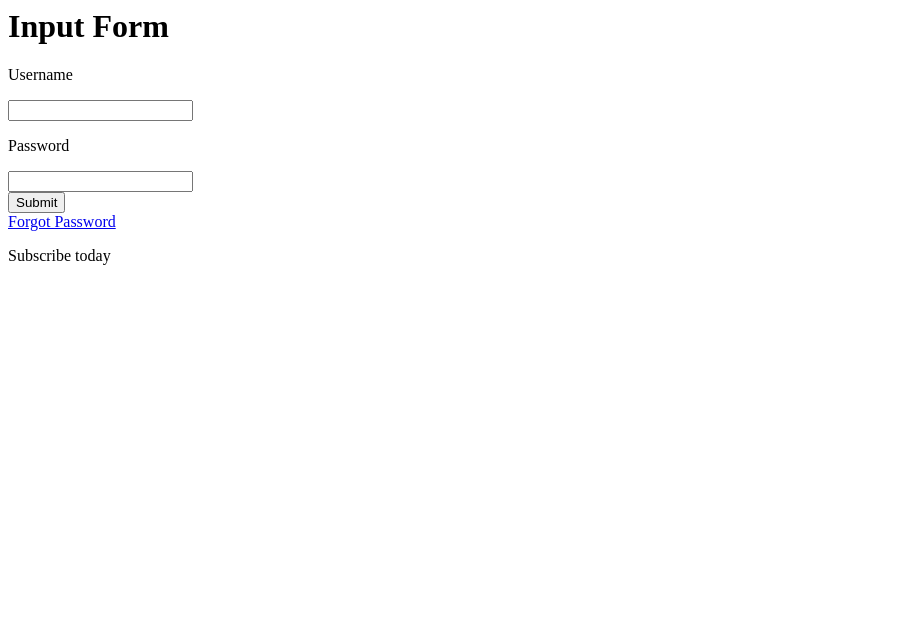
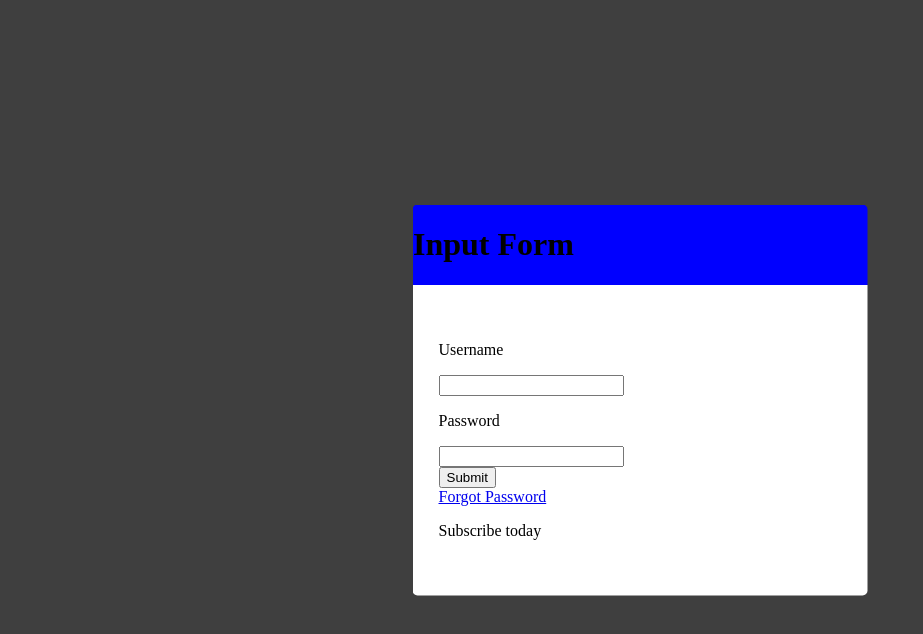
Before and after one commit to OllieRumbol/Dynamic-Vue, a plain HTML site: page index.html in a window 1280 px wide. Shown: the whole page, without its empty margins (0-923 px from the left). Drawn offline with nearby package versions, Linux system fonts and the light colour scheme.

Commit message:
Adding css

```diff
--- a/dynamic.js
+++ b/dynamic.js
@@ -4,6 +4,7 @@ var body = document.getElementsByTagName('body')[0];
 //Create div tag for vue to bind too
 var div = document.createElement('div');
 div.id="app";
+div.className="blocker"
 div.innerHTML="<form-component></form-component>"
 body.appendChild(div);
 //Add vue script to the page
--- a/formComponent.js
+++ b/formComponent.js
@@ -5,10 +5,13 @@ Vue.component('form-component', {
     template:
     `
         <div>
-            <div>
-                <h1>Input Form</h1>
-            </div>
-            <div v-if="!showPassword">
+            <div class="dark"></div>
+            <div class="loginContainer">
+                <div class="bar">
+                    <h1>Input Form</h1>
+                </div>
+                <div class="loginInner">
+                <div v-if="!showPassword">
                 <div>
                     <username-and-password-component
                         @submit="submit"
@@ -19,13 +22,17 @@ Vue.component('form-component', {
                 </div>
             </div>
             <div v-if="showPassword">
-            <button v-on:click="showPassword = false">X</button>
+                <button v-on:click="showPassword = false">X</button>
                 <reset-password-component
                     @submit="forgotPasswordSubmit"
                 ></reset-password-component>
             </div>
+            <p>Subscribe today</p>
+
+                </div>
             <div>
-                <p>Subscribe today</p>
+        </div>
+
             </div>
         </div>
     `,
--- a/index.html
+++ b/index.html
@@ -1,5 +1,7 @@
 <html>
-    <head></head>
+    <head>
+        <link rel="stylesheet" href="main.css">
+    </head>
     <body>
         <script src="./dynamic.js"></script>
     </body>
--- /dev/null
+++ b/main.css
@@ -0,0 +1,54 @@
+.blocker{
+    position: absolute;
+    top: 0;
+    left: 0;
+    right: 0;
+    bottom: 0;
+    background-color: rgba(0, 0, 0, 0.5);
+    z-index: 9;
+}
+
+div{
+    display: block;
+}
+
+.dark{
+    opacity: 0.5;
+    background-color: black;
+    height: 100%;
+    width: 100%;
+}
+
+.loginContainer{
+    display: flex;
+    margin: auto;
+    align-items: center;
+    justify-content: center;
+    width: 455px;
+    position: absolute;
+    left: 50%;
+    top: 50%;
+    max-width: 100%;
+    max-height: 100%;
+    background-color: white;
+    transform: translate(-50%, -50%);
+    border-radius: 5px;
+    overflow-y: auto;
+    z-index: 11;
+    flex-direction: column;
+}
+
+.loginInner{
+    margin-left: 30px;
+    margin-right: 30px;
+    margin-top: 40px;
+    margin-bottom: 40px;
+    width: 404px;
+}
+
+.bar{
+    background-color: blue;
+    width: 100%;
+    display: inline-block;
+    position: relative;
+}
```
